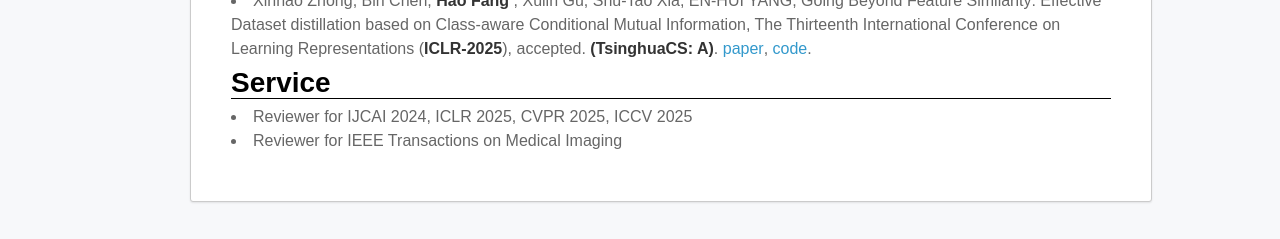
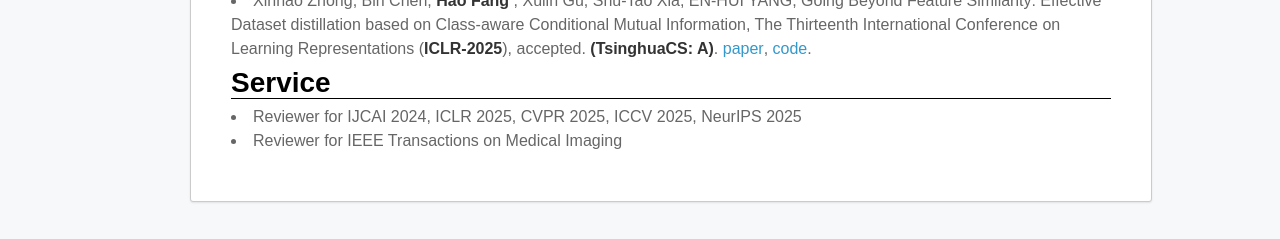
Before and after one commit to ffhibnese/ffhibnese.github.io, a Jekyll site: the page built from index.md, in a window 1280 px wide and 1344 px high. Shown: the part 1102-1341 px from the top of the window. Built offline with Jekyll 4.4.1, drawn with Linux system fonts in a browser that asks for light colours; nearby versions of some CDN libraries; our own code applies the rules of GitHub Pages for plain Markdown files.

Commit message:
Update index.md

```diff
--- a/index.md
+++ b/index.md
@@ -49,10 +49,15 @@
     <td width="100%">
       <h2>Publication</h2>
       <li><b>Hao Fang</b>, Bin Chen#, Xuan Wang, Zhi Wang, Shu-Tao Xia, GIFD: A Generative Gradient Inversion Method with Feature Domain Optimization, International Conference on Computer Vision 2023 (<b>ICCV-23</b>), accepted. <b>(CCF A, TsinghuaCS: A)</b>.  <a href='https://github.com/ffhibnese/GIFD(https://arxiv.org/abs/2308.04699)'>paper</a>, <a href='https://github.com/ffhibnese/GIFD'>code</a>. </li>
+
       <li><b>Hao Fang</b>, Jiawei Kong, Bin Chen#, Tao Dai, Hao Wu, Shu-Tao Xia, CLIP-Guided Networks for Transferable Targeted Attacks, European Conference on Computer Vision 2024 (<b>ECCV-24</b>), accepted. <b>(CCF B, TsinghuaCS: A)</b>.  <a href='[https://github.com/ffhibnese/GIFD(https://arxiv.org/abs/2308.04699)](http://arxiv.org/abs/2407.10179)'>paper</a>, <a href='[https://github.com/ffhibnese/GIFD](https://github.com/ffhibnese/CGNC_Targeted_Adversarial_Attacks)'>code</a>. </li>
+
       <li>Yixiang Qiu,<b> Hao Fang (co-first author)</b>, Hongyao Yu, Bin Chen#, Meikang Qiu, Shu-Tao Xia, A Closer Look at GAN Priors: Exploiting Intermediate Features for Enhanced Model Inversion Attacks, European Conference on Computer Vision 2024 (<b>ECCV-24 Oral</b>), accepted. <b>(CCF B, TsinghuaCS: A)</b>.  <a href=''>paper</a>, <a href='https://github.com/final-solution/IF-GMI'>code</a>. </li>
+
       <li>Xinhao Zhong,<b> Hao Fang (co-first author)</b>, Bin Chen#, Xulin Gu, Meikang Qiu, Shuhan Qi, Shu-Tao Xia, Hierarchical Features Matter: A Deep Exploration of Progressive Parameterization Method for Dataset Distillation, Conference on Computer Vision and Pattern Recognition 2025 (<b>CVPR-2025</b>), accepted. <b>(CCF A, TsinghuaCS: A)</b>.  <a href=''>paper</a>, <a href='https://github.com/ndhg1213/H-PD'>code</a>. </li>
+
       <li>Tianqu Zhuang, Hongyao Yu, Yixiang Qiu, <b> Hao Fang (co-first author)</b>, Bin Chen, Shu-Tao Xia, Stealthy Shield Defense: A Conditional Mutual Information-Based Approach against Black-Box Model Inversion Attacks, The Thirteenth International Conference on Learning Representations (<b>ICLR-2025</b>), accepted. <b>(TsinghuaCS: A)</b>.  <a href=''>paper</a>, <a href=''>code</a>. </li>
+
        <li>Xinhao Zhong, Bin Chen, <b>Hao Fang </b>, Xulin Gu, Shu-Tao Xia, EN-HUI YANG, Going Beyond Feature Similarity: Effective Dataset distillation based on Class-aware Conditional Mutual Information, The Thirteenth International Conference on Learning Representations (<b>ICLR-2025</b>), accepted. <b>(TsinghuaCS: A)</b>.  <a href=''>paper</a>, <a href=''>code</a>. </li>
 
 
@@ -65,7 +70,7 @@
   <tr>
     <td width="100%">
       <h2>Service</h2>
-      <li>Reviewer for IJCAI 2024, ICLR 2025, CVPR 2025, ICCV 2025</li>
+      <li>Reviewer for IJCAI 2024, ICLR 2025, CVPR 2025, ICCV 2025, NeurIPS 2025</li>
       <li>Reviewer for IEEE Transactions on Medical Imaging</li>
     </td>
   </tr>
```
